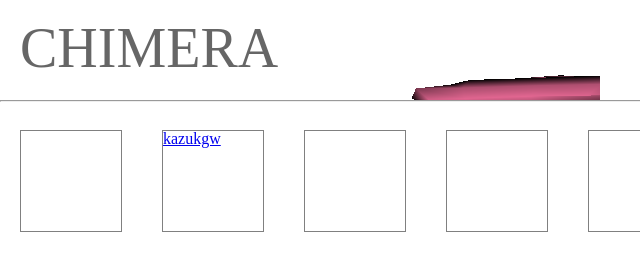
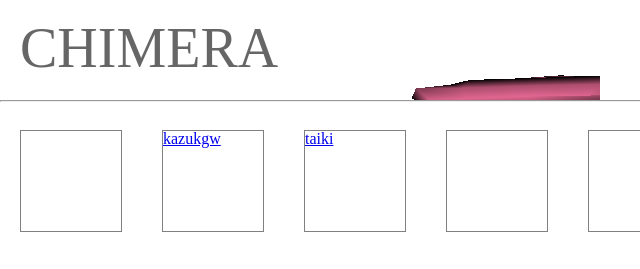
Before and after one commit to cac-tus/chimera, a website: page htdocs/index.html in a window 1280 px wide. Shown: the top 269 px of the page, 0-640 px from the left. Drawn offline with nearby package versions, Linux system fonts and the light colour scheme.

Commit message:
add tada_profile to index.html

```diff
--- a/htdocs/index.html
+++ b/htdocs/index.html
@@ -25,7 +25,7 @@
             <div id="iso_container">
                 <div class="iso_item"></div>
                 <div class="iso_item"><a href="profile.html">kazukgw</a></div>
-                <div class="iso_item"></div>
+                <div class="iso_item"><a href="taiki_profile.html">taiki</div>
                 <div class="iso_item"></div>
                 <div class="iso_item"></div>
                 <div class="iso_item"></div>
```
